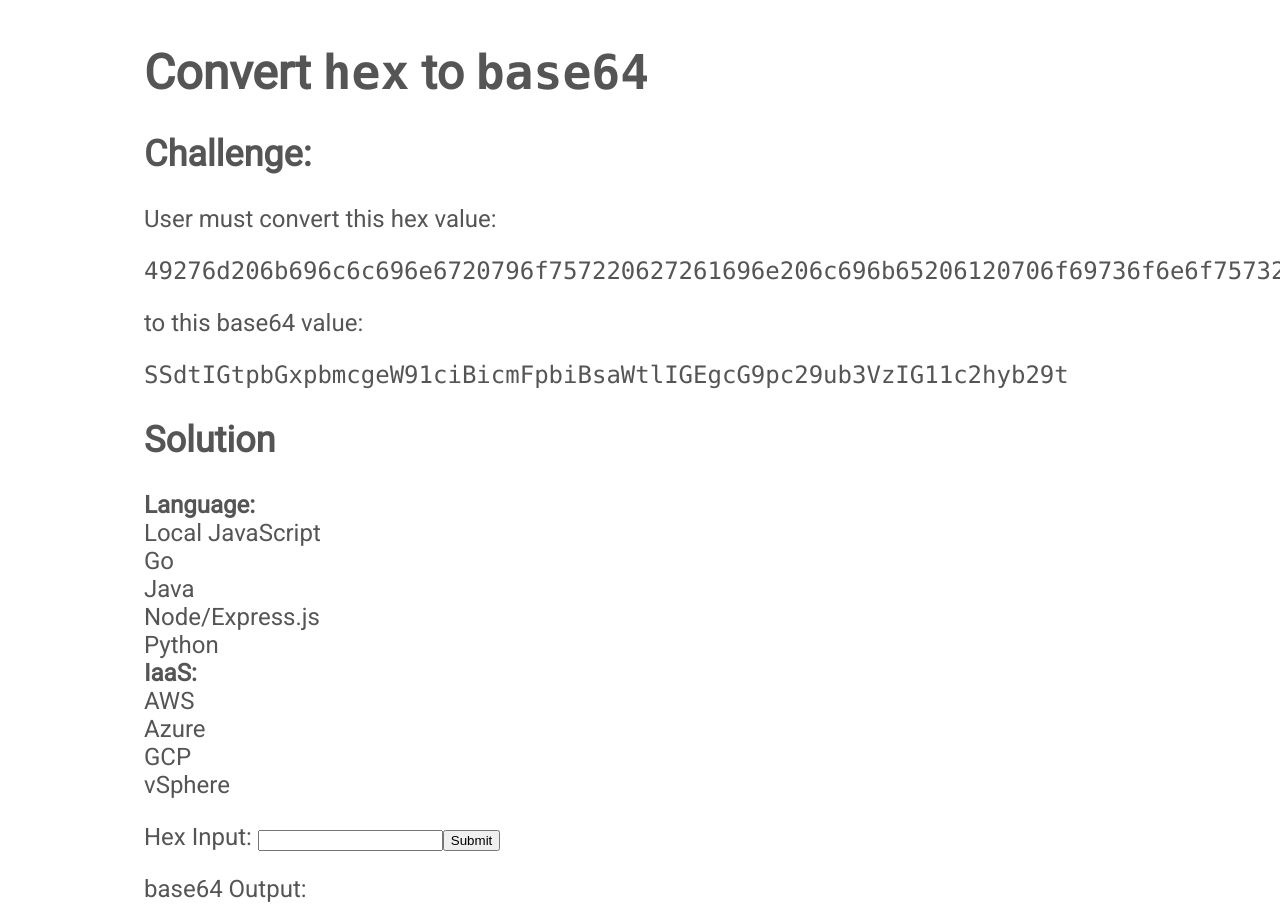
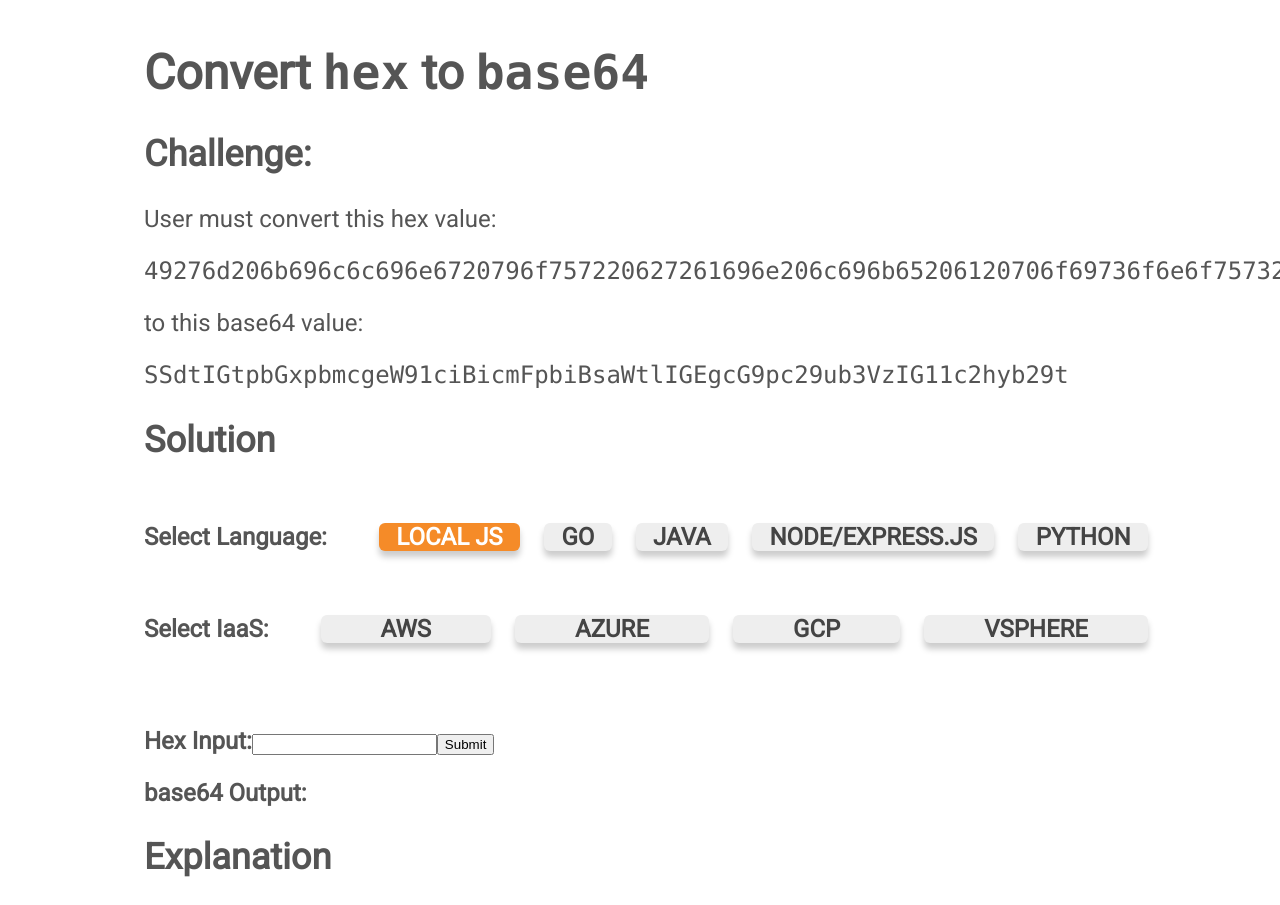
Before and after one commit to mcnichol/cryptopals, a React (Create React App) app: page /s1c1 in a window 1280 px wide. Shown: the top 905 px of the page. Built offline with nearby package versions, Linux system fonts and the light colour scheme.

Commit message:
Style solution

```diff
--- /dev/null
+++ b/src/component/s1c1-solution.css
@@ -0,0 +1,91 @@
+.selection {
+  display: flex;
+  flex-direction: row;
+}
+
+.selection-container {
+  display: flex;
+  flex-flow: row wrap;
+  justify-content: space-around;
+  list-style: none;
+  flex-grow: 4;
+}
+
+.selection-container li {
+  background-color: deepskyblue;
+  flex-grow: 1;
+  text-align: center;
+  align-self: center;
+  margin: 0 .5em;
+  background-color: #eeeeee;
+  color: #444444;
+  font-weight: bold;
+  text-transform: uppercase;
+  border-radius: .25em;
+  box-shadow: 0 .25em .25em #cccccc;
+}
+
+.selection-container li:hover {
+  cursor: pointer;
+}
+
+.selection-container li:active {
+  box-shadow: none;
+
+  user-select: none;
+  -webkit-touch-callout: none; /* iOS Safari */
+  -webkit-user-select: none; /* Safari */
+  -khtml-user-select: none; /* Konqueror HTML */
+  -moz-user-select: none; /* Firefox */
+  -ms-user-select: none; /* Internet Explorer/Edge */
+}
+
+#lang-local-js:active{
+  background-color: #F06D26;
+  color: white;
+}
+
+#lang-local-js.is-active {
+  background-color: #F58B28;
+  color: white;
+}
+
+#lang-go:active{
+  background-color: #95C0EE;
+  color: white;
+}
+
+#lang-go.is-active {
+  background-color: #1869DB;
+  color: white;
+}
+
+#lang-java:active{
+  background-color: #DF0016;
+  color: white;
+}
+
+#lang-java.is-active {
+  background-color: #BF001E;
+  color: white;
+}
+
+#lang-js:active{
+  background-color: #36382E;
+  color: white;
+}
+
+#lang-js.is-active {
+  background-color: #80BC31;
+  color: white;
+}
+
+#lang-python:active{
+  background-color: #171E26;
+  color: #FED64A;
+}
+
+#lang-python.is-active {
+  background-color: #2D6093;
+  color: #FED64A;
+}
--- a/src/component/s1c1-solution.js
+++ b/src/component/s1c1-solution.js
@@ -1,4 +1,5 @@
 import React, { Component } from 'react';
+import "./s1c1-solution.css";
 
 class S1C1Solution extends Component {
 
@@ -7,16 +8,21 @@ class S1C1Solution extends Component {
 
     this.state = {
       hexInput: "",
-      base64LocalJS: "Empty",
-      base64Go: "Empty",
-      base64Java: "Empty",
-      base64JS: "Empty",
-      base64Python: "Empty",
+      base64LocalJS: "",
+      base64Go: "",
+      base64Java: "",
+      base64JS: "",
+      base64Python: "",
+      language: "local-js"
     }
   }
 
   localSolution(hex){
-    let base64EncodedVal = btoa(hex.match(/\w{2}/g).map(function(x){return String.fromCharCode(parseInt(x, 16));}).join(""));
+    let base64EncodedVal = "";
+
+    if(hex !== ""){
+      base64EncodedVal = btoa(hex.match(/\w{2}/g).map(function(x){return String.fromCharCode(parseInt(x, 16));}).join(""));
+    }
 
     this.setState({
       base64LocalJS: base64EncodedVal
@@ -31,25 +37,41 @@ class S1C1Solution extends Component {
     });
   }
 
+  handleLanguageToggle(langVal){
+    this.setState({
+      language: langVal
+    });
+  }
+
   render(){
     return (
-      <div>
+      <div className="solution">
         <h2>Solution</h2>
-        <div><b>Language:</b>
-          <div id="lang-local-js">Local JavaScript</div>
-          <div id="lang-go">Go</div>
-          <div id="lang-java">Java</div>
-          <div id="lang-js">Node/Express.js</div>
-          <div id="lang-python">Python</div>
+        <div id="choose-lang" className="selection">
+          <h4>Select Language:</h4>
+          <ul className="selection-container">
+            <li id="lang-local-js" className={`${this.state.language === 'local-js' ? 'is-active' : ''}`} onClick={(()=>{this.handleLanguageToggle("local-js")})}>Local JS</li>
+            <li id="lang-go" className={`${this.state.language === 'go' ? 'is-active' : ''}`} onClick={(()=>{this.handleLanguageToggle("go")})}>Go</li>
+            <li id="lang-java" className={`${this.state.language === 'java' ? 'is-active' : ''}`} onClick={(()=>{this.handleLanguageToggle("java")})}>Java</li>
+            <li id="lang-js" className={`${this.state.language === 'js' ? 'is-active' : ''}`} onClick={(()=>{this.handleLanguageToggle("js")})}>Node/Express.js</li>
+            <li id="lang-python" className={`${this.state.language === 'python' ? 'is-active' : ''}`} onClick={(()=>{this.handleLanguageToggle("python")})}>Python</li>
+          </ul>
         </div>
-        <div><b>IaaS:</b>
-          <div id="iaas-aws">AWS</div>
-          <div id="iaas-azure">Azure</div>
-          <div id="iaas-gcp">GCP</div>
-          <div id="iaas-vsphere">vSphere</div>
+        <div id="choose-iaas" className="selection">
+          <h4>Select IaaS:</h4>
+          <ul className="selection-container">
+            <li><div id="iaas-aws">AWS</div></li>
+            <li><div id="iaas-azure">Azure</div></li>
+            <li><div id="iaas-gcp">GCP</div></li>
+            <li><div id="iaas-vsphere">vSphere</div></li>
+          </ul>
         </div>
-        <p>Hex Input: <input value={this.state.hexInput} onChange={((e)=>{this.handleInput(e)})}/><button onClick={(()=>{this.localSolution(this.state.hexInput)})}>Submit</button></p>
-        <div>base64 Output:
+        <br/>
+        <div>
+          <p><b>Hex Input:</b><input value={this.state.hexInput} onChange={((e)=>{this.handleInput(e)})}/><button onClick={(()=>{this.localSolution(this.state.hexInput)})}>Submit</button></p>
+        </div>
+        <div>
+          <b>base64 Output:</b>
           <div id="base64-local-js"><code>{this.state.base64LocalJS}</code></div>
           <div id="base64-go"><code>{this.state.base64Go}</code></div>
           <div id="base64-java"><code>{this.state.base64Java}</code></div>
```
